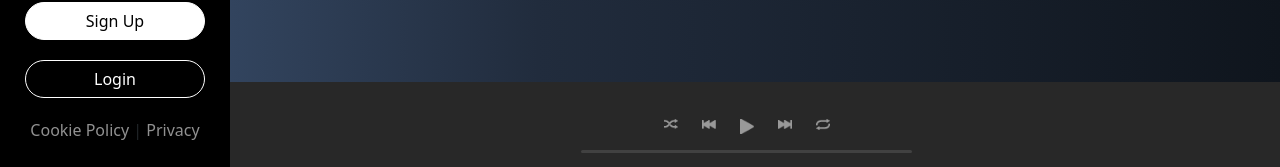
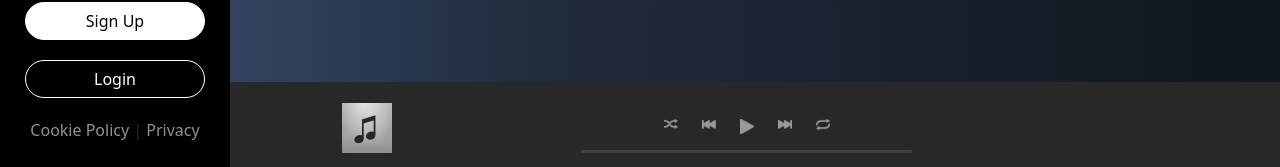
Before and after one commit to MeridjanShoti/Test-S11-spotify-refactor, a React (Vite) app: page / in a window 1280 px wide. Shown: the part 630-797 px from the top of the page. Built offline with nearby package versions, Linux system fonts and the light colour scheme; no server answers.

Commit message:
sistemazione player

```diff
--- a/src/components/MyPlayer.jsx
+++ b/src/components/MyPlayer.jsx
@@ -3,14 +3,28 @@ import prev from "../assets/prev.png";
 import play from "../assets/play.png";
 import next from "../assets/next.png";
 import repeat from "../assets/repeat.png";
-
+import { Col } from "react-bootstrap";
+import { useSelector } from "react-redux";
+import musicPlaceholder from "../assets/musicPlaceholder.jpg";
 const MyPlayer = () => {
+  const playingSong = useSelector((state) => state.selectedSong.content);
   return (
     <>
       <div className="container-fluid fixed-bottom bg-container pt-1">
         <div className="row h-100">
           <div className="col-lg-10 offset-lg-2">
-            <div className="row h-100 flex-column justify-content-center align-items-center">
+            <div className="row h-100 justify-content-start align-items-center">
+              <div className="col-4 d-flex align-items-center justify-content-center gap-5">
+                <img
+                  src={playingSong ? playingSong.album.cover : musicPlaceholder}
+                  alt={playingSong && playingSong.title}
+                  height={"50px"}
+                />
+                <div>
+                  {playingSong && <p className="text-white">{playingSong.title}</p>}
+                  {playingSong && <p className="text-white">{playingSong.artist.name}</p>}
+                </div>
+              </div>
               <div className="col-6 col-md-4 playerControls">
                 <div className="d-flex">
                   <a href="#">
```
Also changed, not shown: src/assets/musicPlaceholder.jpg (added).
